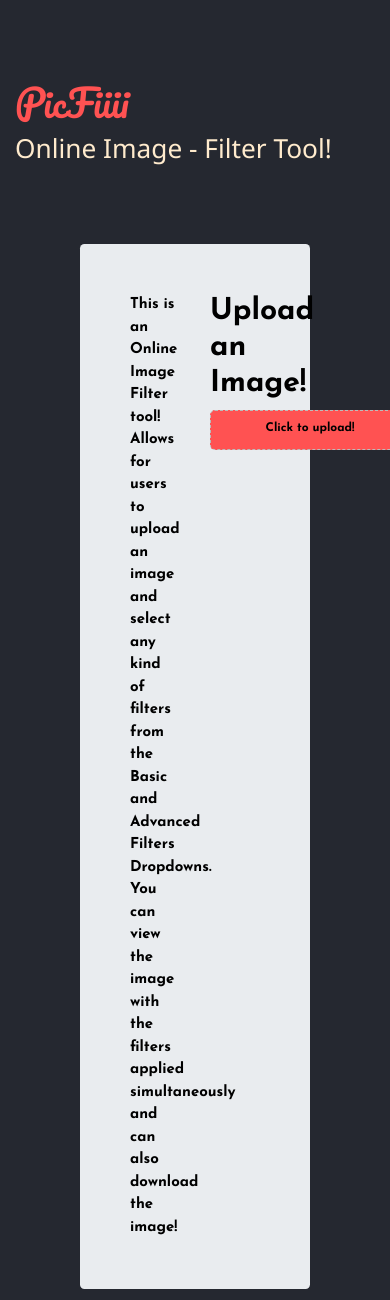
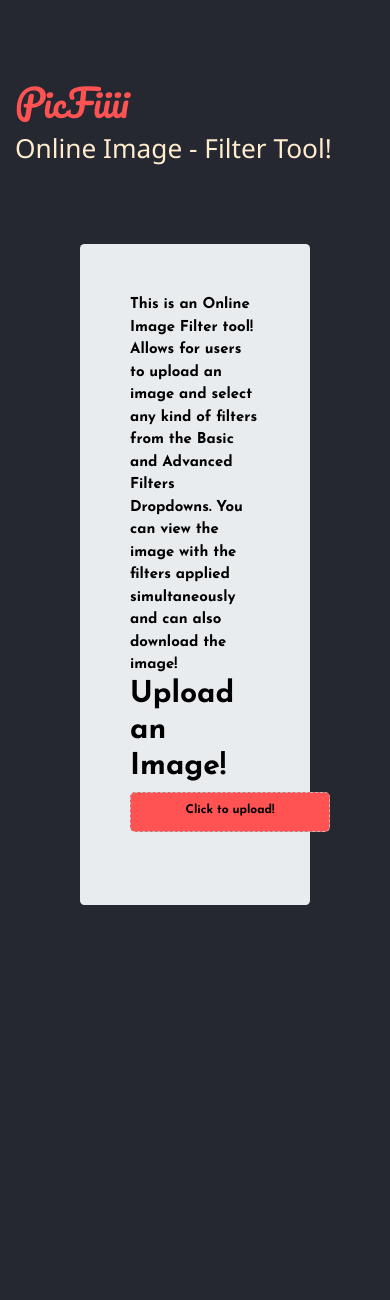
Before and after one commit to atshaya-anand/picFiiii, a Flask app: page / in a window 390 px wide; the page is wider, and only the part inside the window is pictured. Shown: the top 1300 px of that part. After the commit the page ends 905 px from the top of that part, so only its background shows below. Run offline with Flask 2, Linux system fonts and the light colour scheme; some libraries are stand-ins or nearby versions.

Commit message:
added changes

```diff
--- a/app.py
+++ b/app.py
@@ -46,7 +46,7 @@ def applyBasics():
             appliedFilterdata = blurred_img
             return render_template("output.html")
         elif filter == 'Outline':
-            kernal = np.array([[-1,-1,-1],[-1,8-1],[-1,-1,-1]])
+            kernal = np.array([[-1,-1,-1],[-1,8,-1],[-1,-1,-1]])
             outlined_img = cv2.filter2D(imageData,-1,kernal)
             appliedFilterdata = outlined_img
             return render_template("output.html")
--- a/templates/index.html
+++ b/templates/index.html
@@ -22,11 +22,11 @@
       <div class="jumbotron" style="padding:50px;margin:80px;">
 
         <div class="row">
-          <div class="col" style="color: black;">
+          <div class="col-sm" style="color: black;">
                 This is an Online Image Filter tool! Allows for users to upload an image and select any kind of filters from the Basic and Advanced Filters Dropdowns.
                 You can view the image with the filters applied simultaneously and can also download the image!
           </div>
-          <div class="col">
+          <div class="col-sm">
             <h2 style="font-family: 'Josefin Sans', sans-serif;">Upload an Image!</h2>
 
             <form action="/imageFilters" method="post" enctype="multipart/form-data">
```
